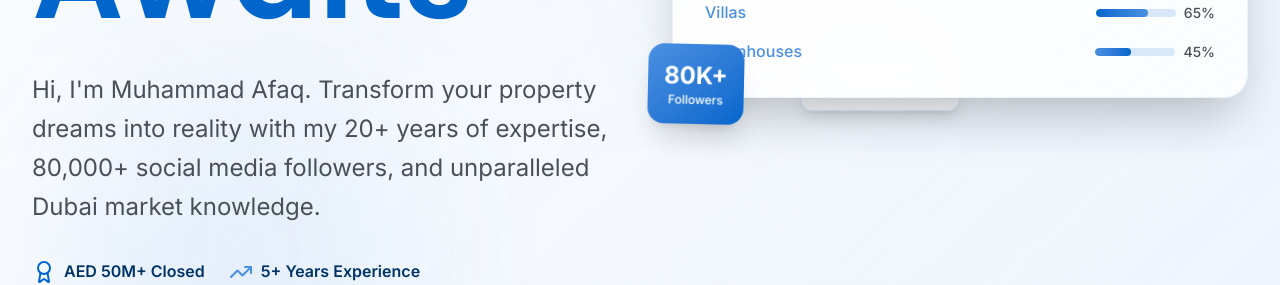
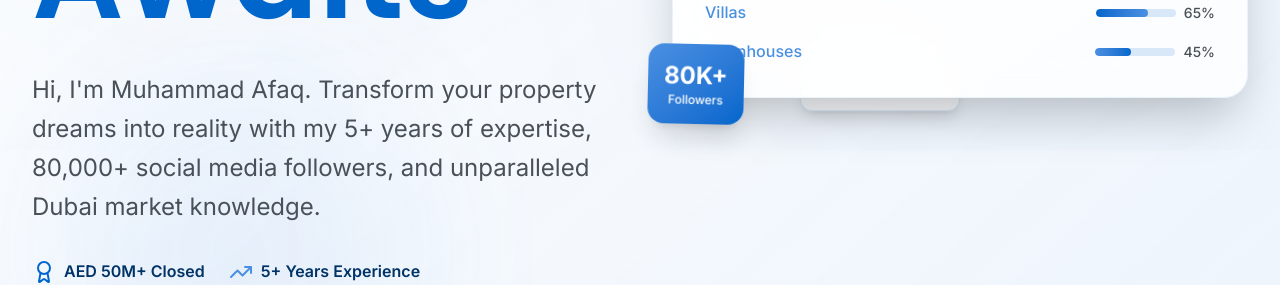
Before and after one commit to wasimabbasbangash/MuhammadAfaq, a Next.js app: page / in a window 1280 px wide. Shown: the part 650-935 px from the top of the page. Built offline with nearby package versions, Linux system fonts and the light colour scheme.

Commit message:
change experience

```diff
--- a/src/app/layout.tsx
+++ b/src/app/layout.tsx
@@ -4,14 +4,14 @@ import "./globals.css";
 export const metadata: Metadata = {
   title: "Dubai Real Estate Agent | Muhammad Afaq – Property Consultant",
   description:
-    "Work with Muhammad Afaq, Dubai's premier property consultant (20+ years in Dubai). AED 50M+ closed deals, 80K+ social reach. Fast viewings, expert guidance. WhatsApp +971 55 310 8123.",
+    "Work with Muhammad Afaq, Dubai's premier property consultant (5+ years in Dubai). AED 50M+ closed deals, 80K+ social reach. Fast viewings, expert guidance. WhatsApp +971 55 310 8123.",
   keywords:
     "Dubai real estate agent, property consultant, buy property Dubai, sell property Dubai, Muhammad Afaq, Dubai property deals, real estate expert",
   authors: [{ name: "Muhammad Afaq" }],
   openGraph: {
     title: "Dubai Real Estate Agent | Muhammad Afaq – Property Consultant",
     description:
-      "Muhammad Afaq (20+ years in Dubai) | AED 50M+ closed deals | 80K+ social reach. Expert property consultant.",
+      "Muhammad Afaq (5+ years in Dubai) | AED 50M+ closed deals | 80K+ social reach. Expert property consultant.",
     type: "website",
     locale: "en_US",
   },
@@ -53,7 +53,7 @@ export default function RootLayout({
               email: "afaqmuhammad599@gmail.com",
               sameAs: ["https://www.linkedin.com/in/muhammad-afaq"],
               description:
-                "Dubai property consultant Muhammad Afaq with 20+ years of experience, 80,000+ social followers, and AED 50M+ in closed deals",
+                "Dubai property consultant Muhammad Afaq with 5+ years of experience, 80,000+ social followers, and AED 50M+ in closed deals",
               worksFor: {
                 "@type": "RealEstateAgent",
                 name: "Muhammad Afaq Real Estate",
--- a/src/components/Footer.tsx
+++ b/src/components/Footer.tsx
@@ -31,7 +31,7 @@ export default function Footer() {
         <div className="border-b border-desert-sand/20 pb-8 mb-8">
           <div className="text-center">
             <p className="text-lg font-medium mb-4">
-              AED 50M+ closed deals | 80K+ social reach | 20+ years company
+              AED 50M+ closed deals | 80K+ social reach | 5+ years company
               experience
             </p>
             <div className="flex flex-wrap justify-center gap-4 text-sm">
--- a/src/components/Hero.tsx
+++ b/src/components/Hero.tsx
@@ -129,8 +129,8 @@ export default function Hero() {
               className="text-xl md:text-2xl text-elegant-purple leading-relaxed max-w-xl"
             >
               Hi, I'm Muhammad Afaq. Transform your property dreams into reality
-              with my 20+ years of expertise, 80,000+ social media followers,
-              and unparalleled Dubai market knowledge.
+              with my 5+ years of expertise, 80,000+ social media followers, and
+              unparalleled Dubai market knowledge.
             </motion.p>
 
             {/* Trust Indicators */}
```
